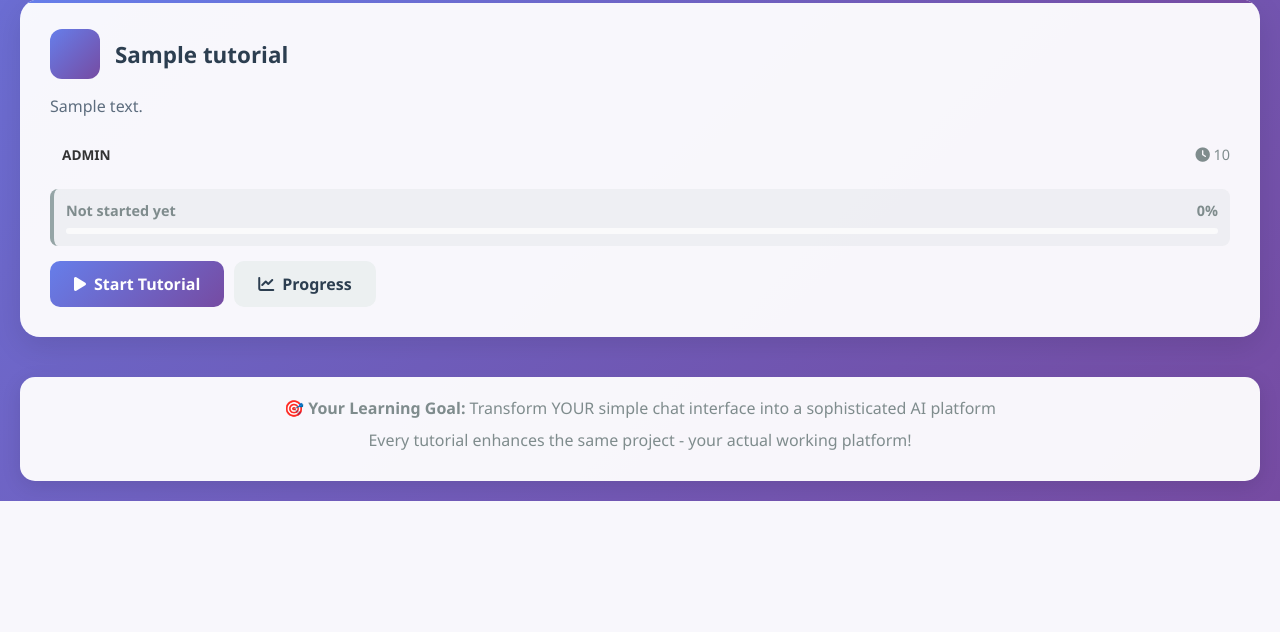
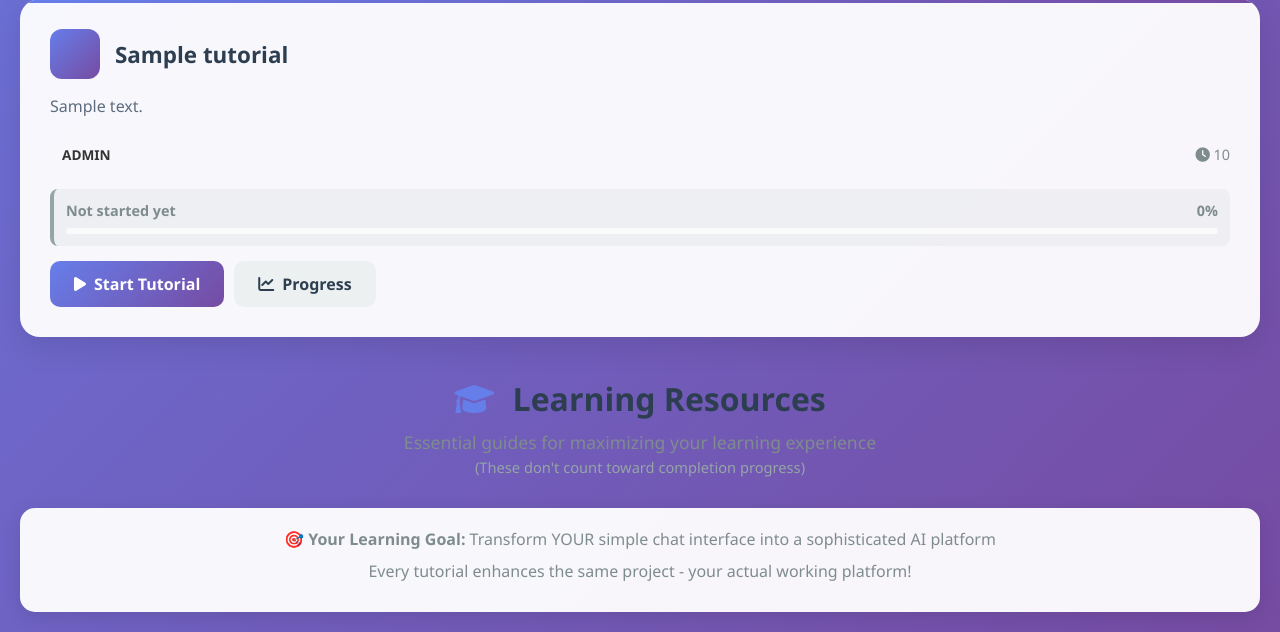
Before and after one commit to apicov/my_webpage, a Flask app: template tutorials/templates/dashboard.html in a window 1280 px wide. Shown: the part 872-1504 px from the top of the page. Before the commit the page ends 1373 px from the top, so only its background shows below. Run offline with Flask 3, Linux system fonts and the light colour scheme; the template is opened without the code that fills it: most values are stand-ins (such as "Sample title", 1, 10 or a date in 2020); parts of the project's set-up code (start-up, migrations or seed data) failed here and were passed over.

Commit message:
Enhance tutorial dashboard by separating technical tutorials from meta-learning resources. Update rendering logic to include a dedicated section for meta-tutorials, improving user navigation and learning experience. Update JavaScript to handle both technical and meta-tutorials for progress tracking.

```diff
--- a/tutorials/templates/dashboard.html
+++ b/tutorials/templates/dashboard.html
@@ -518,6 +518,54 @@
             {% endfor %}
         </section>
 
+        <!-- Learning Resources Section -->
+        <section class="resources-section">
+            <div style="text-align: center; margin: 40px 0 30px 0;">
+                <h2 style="color: #2c3e50; font-size: 2rem; margin-bottom: 10px;">
+                    <i class="fas fa-graduation-cap" style="margin-right: 10px; color: #667eea;"></i>
+                    Learning Resources
+                </h2>
+                <p style="color: #7f8c8d; font-size: 1.1rem;">
+                    Essential guides for maximizing your learning experience
+                    <br><small style="color: #95a5a6;">(These don't count toward completion progress)</small>
+                </p>
+            </div>
+
+            <div class="tutorials-grid" style="max-width: 800px; margin: 0 auto;">
+                {% for tutorial_id, tutorial in meta_tutorials.items() %}
+                <div class="tutorial-card" style="border: 2px dashed #bdc3c7; background: rgba(255, 255, 255, 0.8);">
+                    <div class="tutorial-header">
+                        <div class="tutorial-icon">
+                            {% if tutorial.level == 'Meta-Learning' %}
+                                <i class="fas fa-graduation-cap"></i>
+                            {% elif tutorial.level == 'Planning' %}
+                                <i class="fas fa-map"></i>
+                            {% endif %}
+                        </div>
+                        <h3 class="tutorial-title">{{ tutorial.title }}</h3>
+                    </div>
+
+                    <p class="tutorial-description">{{ tutorial.description }}</p>
+
+                    <div class="tutorial-meta">
+                        <span class="level-badge" style="background: #95a5a6; color: white;">
+                            <i class="fas fa-info-circle"></i> {{ tutorial.level }}
+                        </span>
+                        <span class="duration">
+                            <i class="fas fa-clock"></i> {{ tutorial.duration }}
+                        </span>
+                    </div>
+
+                    <div class="tutorial-actions">
+                        <a href="/tutorial/{{ tutorial_id }}" class="btn btn-primary">
+                            <i class="fas fa-book-open"></i> Read Guide
+                        </a>
+                    </div>
+                </div>
+                {% endfor %}
+            </div>
+        </section>
+
         <footer class="footer">
             <p><strong>🎯 Your Learning Goal:</strong> Transform YOUR simple chat interface into a sophisticated AI platform</p>
             <p>Every tutorial enhances the same project - your actual working platform!</p>
@@ -525,9 +573,15 @@
     </div>
 
     <script>
-        // Available tutorials (from template)
+        // Available tutorials (from template) - technical tutorials for progress tracking
         const availableTutorials = [
             {% for tutorial_id, tutorial in tutorials.items() %}'{{ tutorial_id }}'{% if not loop.last %},{% endif %}{% endfor %}
+        ];
+
+        // All tutorials (including meta-learning resources)
+        const allTutorials = [
+            {% for tutorial_id, tutorial in tutorials.items() %}'{{ tutorial_id }}'{% if not loop.last %},{% endif %}{% endfor %}{% if tutorials and meta_tutorials %},{% endif %}
+            {% for tutorial_id, tutorial in meta_tutorials.items() %}'{{ tutorial_id }}'{% if not loop.last %},{% endif %}{% endfor %}
         ];
 
         // Load progress from localStorage
```
Also changed, not shown: tutorials/dashboard_server.py (+11 -1 lines).
